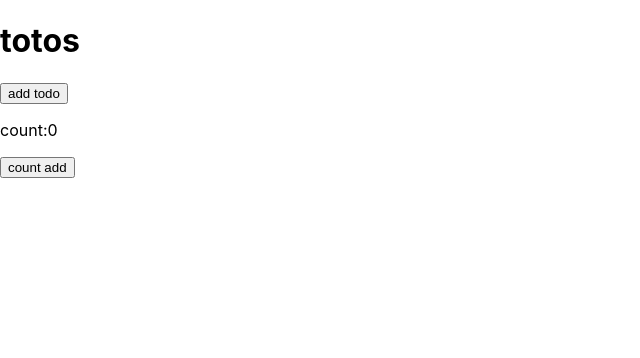
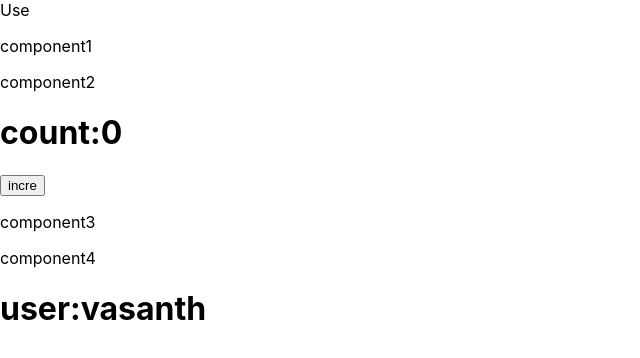
Before and after one commit to divyashan3223/reacth-batch-8, a React (Create React App) app: page / in a window 1280 px wide. Shown: the top 358 px of the page, without its empty margins (0-640 px from the left). Built offline with nearby package versions, Linux system fonts and the light colour scheme.

Commit message:
use context

```diff
--- a/src/App.js
+++ b/src/App.js
@@ -1,4 +1,5 @@
 import "./App.css";
+import Usecontext from "./components/context/Usecontext";
 import Parent from "./components/usecallback/Parent";
 
 function App() {
@@ -12,7 +13,7 @@ function App() {
 
   return (
     <div>
-      <Parent />
+      <Usecontext />
     </div>
   );
 }
--- /dev/null
+++ b/src/components/context/Usecontext.jsx
@@ -0,0 +1,59 @@
+import React, { createContext, useContext, useState } from "react";
+const userContext = createContext();
+const Usecontext = () => {
+  const [user] = useState("vasanth");
+  const [count, setCount] = useState(0);
+  let increment = () => {
+    setCount((c) => c + 1);
+  };
+  return (
+    <>
+      <userContext.Provider value={{ user, count, increment }}>
+        <div>Use</div>
+        <One />
+      </userContext.Provider>
+    </>
+  );
+};
+
+export default Usecontext;
+
+export const One = () => {
+  return (
+    <div>
+      <p>component1</p>
+      <Two />
+    </div>
+  );
+};
+export const Two = () => {
+  const { count, increment } = useContext(userContext);
+  return (
+    <div>
+      <p>component2</p>
+      <h1>count:{count}</h1>
+      <button onClick={increment}>incre</button>
+      <Three />
+    </div>
+  );
+};
+export const Three = () => {
+  return (
+    <div>
+      <p>component3</p>
+      <Four />
+    </div>
+  );
+};
+export const Four = () => {
+  return (
+    <div>
+      <p>component4</p>
+      <Five />
+    </div>
+  );
+};
+export const Five = () => {
+  const { user } = useContext(userContext);
+  return <h1>user:{user}</h1>;
+};
--- a/src/components/usecallback/Parent.jsx
+++ b/src/components/usecallback/Parent.jsx
@@ -1,22 +1,29 @@
-import React, { useCallback, useState } from "react";
-import Child from "./Child";
+import React, { useState, useCallback } from "react";
 
-const Parent = () => {
+function Parent() {
   const [count, setCount] = useState(0);
-  const [totos, setTotos] = useState([]);
-  const increment = () => {
+
+  // Define a function that increments the count
+  const incrementCount = () => {
+    console.log("kdjflkasj");
     setCount(count + 1);
   };
-  const addtotos = useCallback(() => {
-    setTotos((t) => [...t, "new Todos"]);
-  }, []);
+
+  console.log("dharshuuu");
+  //   Memoize the incrementCount function using useCallback
+  const memoizedIncrement = useCallback(() => {
+    console.log("child");
+    incrementCount();
+  }, [count]);
+
   return (
     <div>
-      <Child totos={totos} addtotos={addtotos} />
-      <p>count:{count}</p>
-      <button onClick={increment}>count add</button>
+      <p>Count: {count}</p>
+      {/* Use the memoized function in the onClick handler */}
+      <button onClick={memoizedIncrement}>Increment</button>
+      <button onClick={incrementCount}>Increment</button>
     </div>
   );
-};
+}
 
 export default Parent;
```
